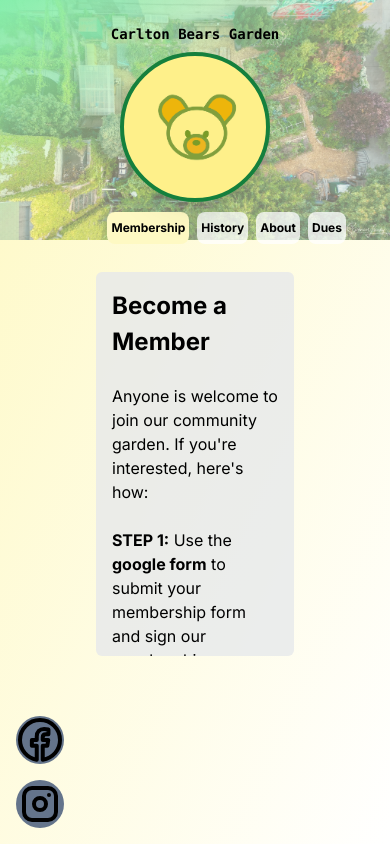
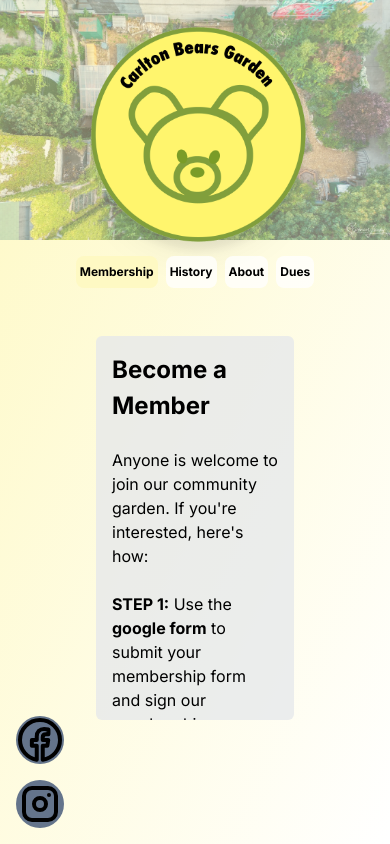
Before and after one commit to tedgusek/carltonbearsgarden, a Next.js app: page / in a window 390 px wide. Built offline with nearby package versions, Linux system fonts and the light colour scheme.

Commit message:
changed logo to logo with text cleadned up responsive styling

```diff
--- a/src/app/page.tsx
+++ b/src/app/page.tsx
@@ -20,23 +20,24 @@ export default function Home() {
           className='fixed top-0 z-0 w-full  bg-inherit opacity-50 '
         />
       </div>
-      <div className='z-50 max-w-5xl w-full font-mono text-sm flex flex-col items-center '>
-        <p className='fixed left-0 top-0 py-6 flex flex-col items-center w-full justify-center bg-gradient-to-br from-green-300 via-transparent to-transparent  lg:text-5xl md:text-4xl sm:text-3xl sm:max-w-56 text-black font-extrabold md:w-80 md:top-0 px-10 text-sm sm:fixed sm:top-0'>
-          Carlton Bears Garden
+      {/* <div className='z-50 max-w-5xl w-full font-mono text-sm flex flex-col items-center '> */}
+      {/* <p className='fixed left-0 top-0 py-6 flex flex-col items-center w-full justify-center bg-gradient-to-br from-green-300 via-transparent to-transparent  lg:text-5xl md:text-4xl sm:text-3xl sm:max-w-56 text-black font-extrabold md:w-80 md:top-0 px-10 text-sm sm:fixed sm:top-0'> */}
+      {/* Carlton Bears Garden */}
       <Image
-            src='/bear-logo.png'
+        src='/bear-logo-with-text.png'
         alt='bear logo'
         width={150}
         height={150}
         // className="rounded-full mt-2 drop-shadow-lg border-white border-4 bg-slate-500 bg-opacity-75"
-            className=' top-4 drop-shadow-xl  sm:w-40 mt-2 left-10 lg:top-56 lg:left-20 lg:fixed sm:fixed sm:left-14 md:top-40 rounded-full bg-yellow-200 border-green-700 border-4 flex flex-col items-center sm:top-40'
+        // className=' top-4 drop-shadow-xl  sm:w-40 mt-2 left-10 lg:top-10 lg:left-10 lg:fixed lg:w-56 sm:fixed sm:left-10 flex flex-col items-center sm:top-10'
+        className='fixed top-4 drop-shadow-xl min-w-64  items-center sm:fixed sm:w-56 sm:left-4 sm:top-4 '
       />
-        </p>
-      </div>
-      <div className='fixed '>
+      {/* </p> */}
+      {/* </div> */}
+      <div className='fixed top-64 '>
         <Navbar content={content} setContent={setContent} />
       </div>
-      <div className=' '>
+      <div className='mt-56 sm:mt-0'>
         <ContentWindow content={content} />
       </div>
 
--- a/src/components/ContentWindow.tsx
+++ b/src/components/ContentWindow.tsx
@@ -12,7 +12,7 @@ interface ContentWindowProps {
 const ContentWindow: React.FC<ContentWindowProps> = ({ content }) => {
   return (
     // <div className='h-96 md:h-3/4 bg-gray-200 bg-opacity-75 p-4 relative top-20 right-10 w-2/3 rounded-md overflow-auto mt-48 md:mt-6 lg:max-w-2xl lg:mx-auto z-30 '>
-    <div className='h-96 bg-gray-200 bg-opacity-75 p-4 relative top-0 w-full rounded-md overflow-auto sm:mt-56 mt-44 sm:mx-40 sm:w-3/4 md:fixed md:top-0 md:right-0 md:mr-4 md:min-h-3/4 z-0'>
+    <div className='h-96 bg-gray-200 bg-opacity-75 p-4 relative top-0 w-full rounded-md overflow-auto sm:mt-56 mt-4 sm:mx-40 sm:w-3/4 md:fixed md:top-0 md:right-0 md:mr-4 md:min-h-3/4 z-0'>
       {/* <div className='h-1/2 md:h-3/4 bg-gray-200 bg-opacity-75 p-4 fixed top-20 right-10 w-2/3 rounded-md overflow-auto mt-48 md:mt-6 max-w-2xl z-30 '> */}
       {content === 'About' && <AboutPage content={'About'} />}
       {content === 'Gallery' && <GalleryPage content={'GalleryPage'} />}
--- a/src/components/Navbar.tsx
+++ b/src/components/Navbar.tsx
@@ -16,7 +16,7 @@ const Navbar: React.FC<NavbarProps> = ({ content, setContent }) => {
   const buttons = navMenuItems.map((menuItem, index) => (
     <button
       key={index}
-      className={`py-2 px-1 sm:mt-6 mt-48 mx-1 rounded-lg text-black font-bold hover:bg-yellow-100 text-xs sm:text-lg z-10 ${
+      className={`py-2 px-1 sm:mt-6 mx-1 rounded-lg text-black font-bold hover:bg-yellow-100 text-xs sm:text-lg z-10 ${
         content === menuItem ? 'bg-yellow-100 ' : 'bg-white bg-opacity-75'
       }`}
       onClick={() => {
@@ -28,8 +28,10 @@ const Navbar: React.FC<NavbarProps> = ({ content, setContent }) => {
   ));
 
   return (
-    <div className='fixed top-4 right-4'>
-      <div className=' fixed top-5 right-10'>{buttons}</div>
+    <div className=''>
+      <div className=' sm:fixed sm:top-5 sm:right-10 flex flex-row items-center '>
+        {buttons}
+      </div>
     </div>
   );
 };
```
Also changed, not shown: public/bear-logo-with-text.png (added). Lines whose indentation alone changed are shown as unchanged.
